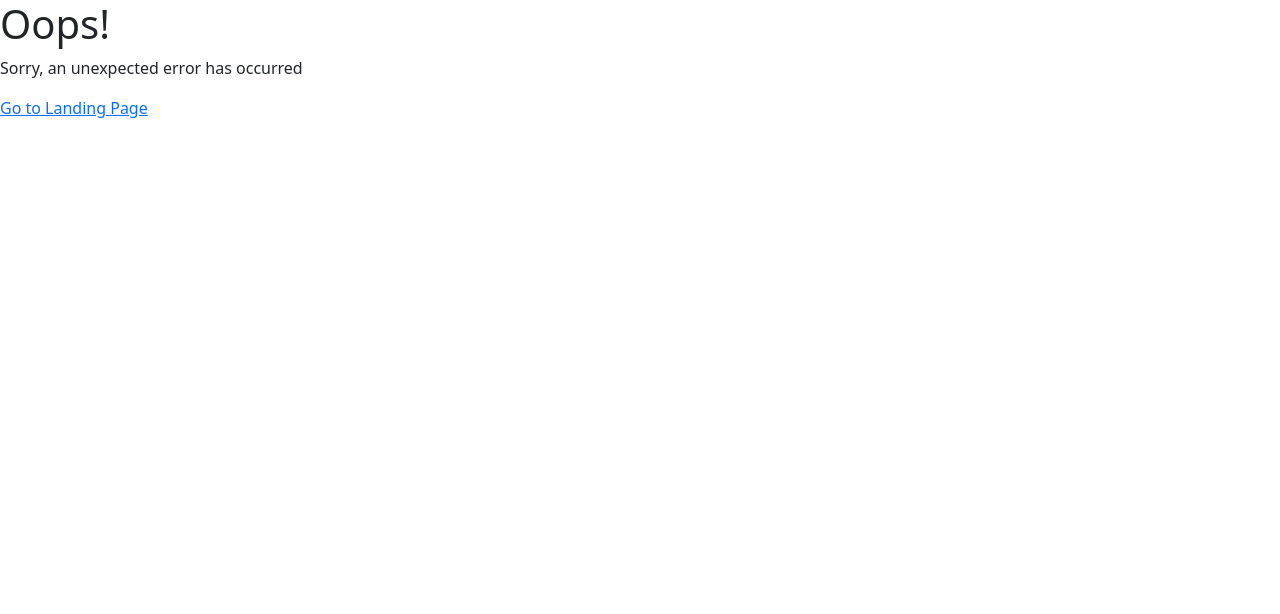
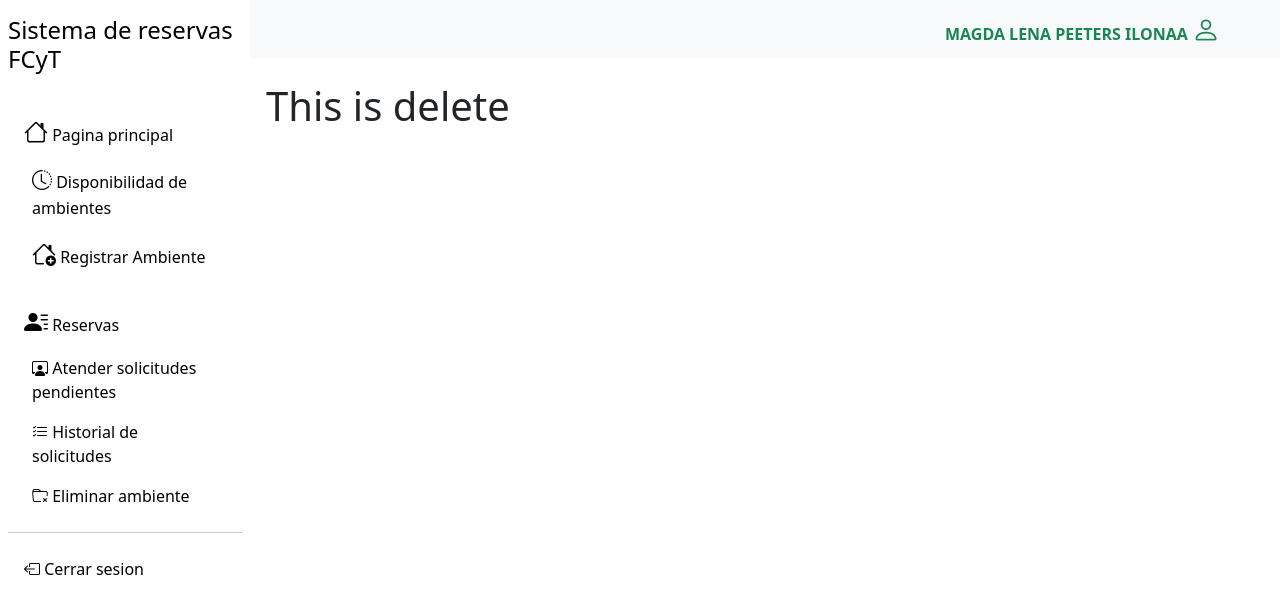
Before and after one commit to BruteForceSolutionsSRL/reservation-system-front, a React (Vite) app: page /superuser/delete-environment in a window 1280 px wide. Shown: the top 614 px of the page. Built offline with nearby package versions, Linux system fonts and the light colour scheme.

Commit message:
feat: added route for delete environment and Link for Sidebar

```diff
--- a/src/Components/Sidebar.jsx/Sidebar.jsx
+++ b/src/Components/Sidebar.jsx/Sidebar.jsx
@@ -173,6 +173,23 @@ export default function Sidebar({ user }) {
                 <i className="bi bi-list-check"></i> Historial de solicitudes
               </Link>
             </li>
+            {user === "superuser" && (
+              <li
+                className={
+                  activeItem === "delete-environment"
+                    ? "active list-unstyled px-2"
+                    : "list-unstyled px-2"
+                }
+              >
+                <Link
+                  to="delete-environment"
+                  className="text-decoration-none px-3 py-2 d-block"
+                  onClick={() => handleItemClick("delete-environment")}
+                >
+                  <i className="bi bi-folder-x"></i> Eliminar ambiente
+                </Link>
+              </li>
+            )}
           </ul>
           <hr className="h-color mx-2" />
           <ul className="list-unstyled px-2">
--- /dev/null
+++ b/src/Pages/SuperUser/DeleteEnvironment/DeleteEnvironment.jsx
@@ -0,0 +1,7 @@
+export default function DeleteEnvironment() {
+  return (
+    <div>
+      <h1>This is delete</h1>
+    </div>
+  );
+}
--- a/src/routes/SuperUserRoutes.jsx
+++ b/src/routes/SuperUserRoutes.jsx
@@ -6,6 +6,7 @@ import EnvironmentRegistration from "../Pages/SuperUser/EnvironmentRegistration/
 import AttentionList from "../Pages/SuperUser/AttentionRequests/AttentionList";
 import ErrorPage from "../Components/ErrorPage/ErrorPage";
 import RequestsHistory from "../Pages/RequestsHistory/RequestsHistory";
+import DeleteEnvironment from "../Pages/SuperUser/DeleteEnvironment/DeleteEnvironment";
 
 export default function SuperUserRoutes() {
   return (
@@ -19,6 +20,7 @@ export default function SuperUserRoutes() {
         ></Route>
         <Route path="attention-list" element={<AttentionList />}></Route>
         <Route path="request-history" element={<RequestsHistory />} />
+        <Route path="delete-environment" element={<DeleteEnvironment />} />
       </Route>
       <Route path="*" element={<ErrorPage />} />
     </Routes>
```
